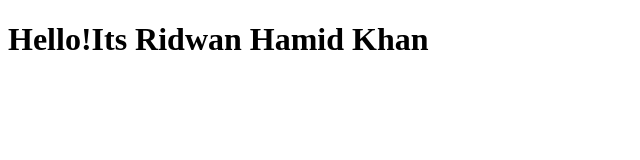
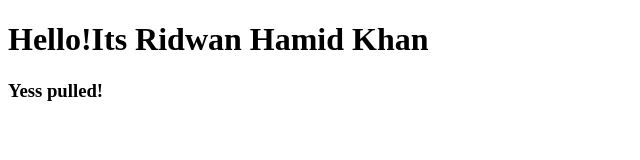
Before and after one commit to RHKhan47/Github-1st, a plain HTML site: page web-1.html in a window 1280 px wide. Shown: the whole page, without its empty margins (0-640 px from the left). Drawn offline with Linux system fonts and the light colour scheme.

Commit message:
Update web-1.html

```diff
--- a/web-1.html
+++ b/web-1.html
@@ -8,5 +8,6 @@
 </head>
 <body>
     <h1>Hello!Its Ridwan Hamid Khan</h1>
+    <h3>Yess pulled!</h3>
 </body>
 </html>
```
